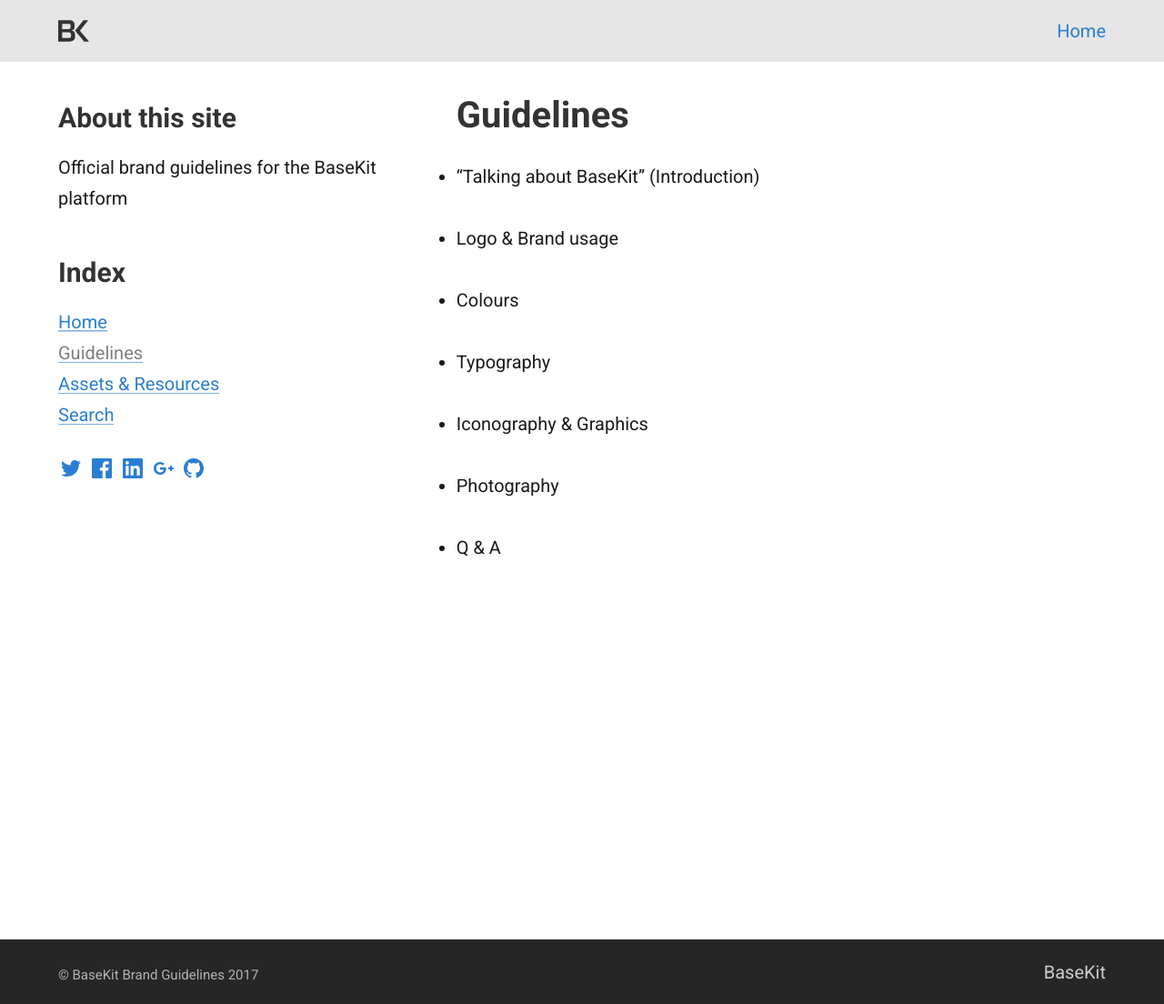
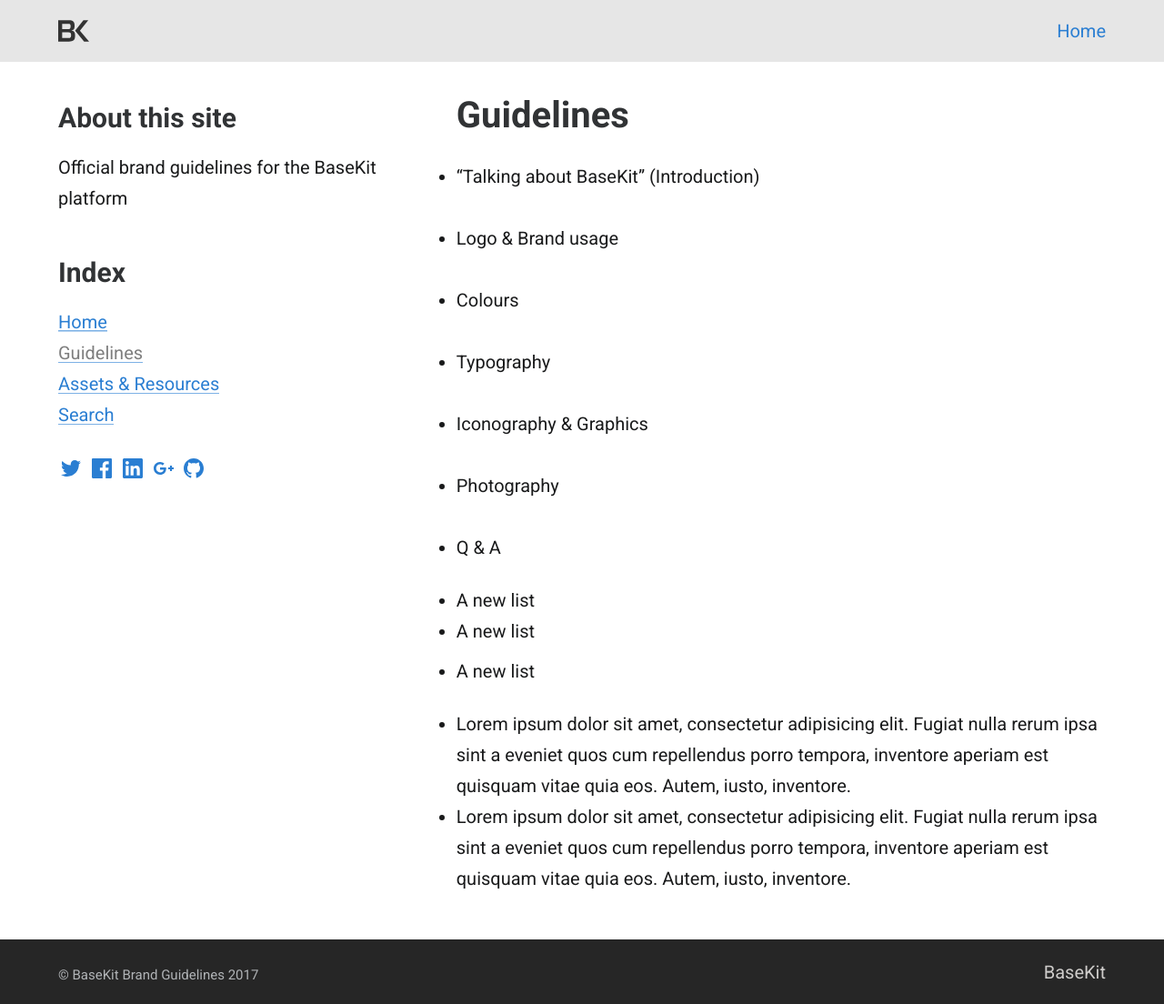
Before and after one commit to basekit/basekitbrand.com, a Jekyll site: the page built from guidelines.markdown, in a window 1280 px wide and 1104 px high. Shown: the whole window at 91% size. Built offline with Jekyll 4.4.1, drawn with Linux system fonts in a browser that asks for light colours.

Commit message:
Updated Guidelines

```diff
--- a/guidelines.markdown
+++ b/guidelines.markdown
@@ -16,3 +16,12 @@ date: 2017-04-10 11:38:00 +01:00
 * Photography
 
 * Q & A
+
+
+* A new list
+* A new list
+* A new list
+
+
+* Lorem ipsum dolor sit amet, consectetur adipisicing elit. Fugiat nulla rerum ipsa sint a eveniet quos cum repellendus porro tempora, inventore aperiam est quisquam vitae quia eos. Autem, iusto, inventore.
+* Lorem ipsum dolor sit amet, consectetur adipisicing elit. Fugiat nulla rerum ipsa sint a eveniet quos cum repellendus porro tempora, inventore aperiam est quisquam vitae quia eos. Autem, iusto, inventore.
```
